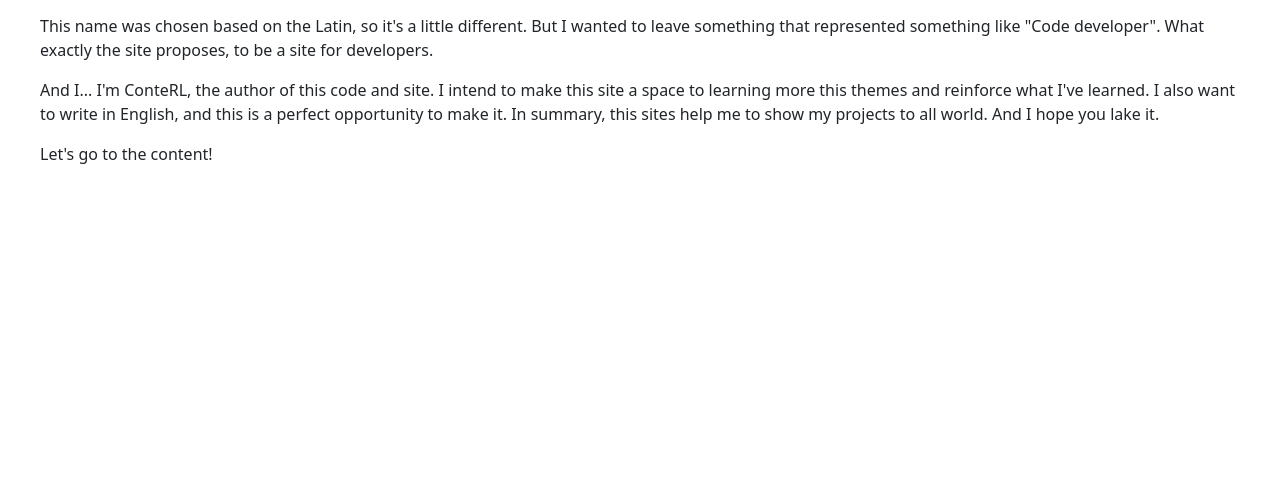
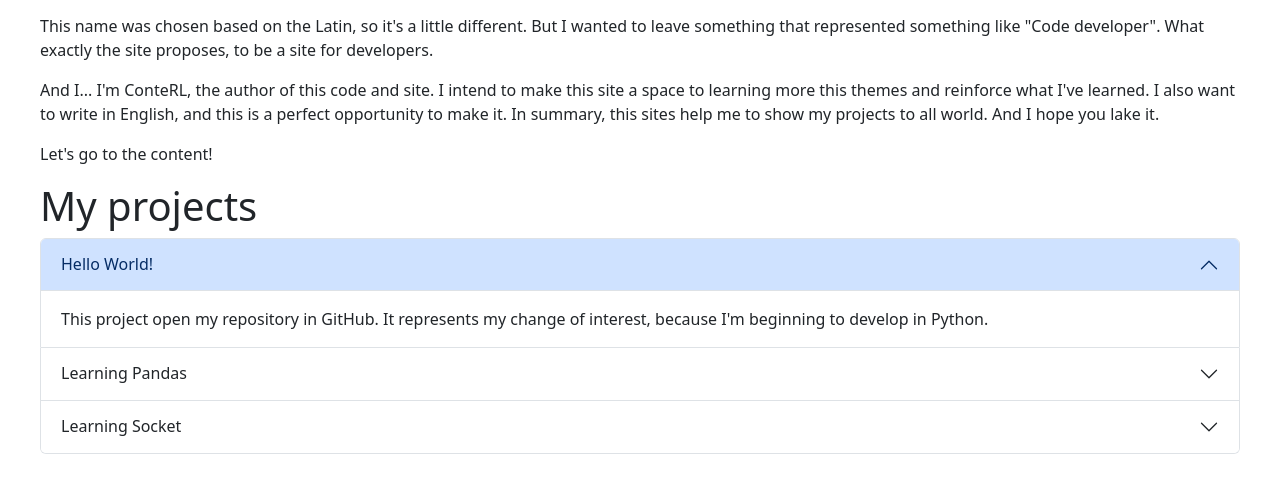
Before and after one commit to ConteRL/codice_elit, a Django app: page / in a window 1280 px wide. Shown: the part 179-672 px from the top of the page. Run offline with Django 4.2, Linux system fonts and the light colour scheme.

Commit message:
Projects

```diff
--- a/home/templates/home/home.html
+++ b/home/templates/home/home.html
@@ -10,4 +10,45 @@
     <p>And I... I'm ConteRL, the author of this code and site. I intend to make this site a space to learning more this themes and reinforce what I've learned. I also want to write in English, and this is a perfect opportunity to make it. In summary, this sites help me to show my projects to all world. And I hope you lake it.</p>
     <p>Let's go to the content!</p>
 </div>
+<div>
+    <h1>My projects</h1>
+    <div class="accordion" id="accordionExample">
+      <div class="accordion-item">
+        <h2 class="accordion-header">
+          <button class="accordion-button" type="button" data-bs-toggle="collapse" data-bs-target="#collapseOne" aria-expanded="true" aria-controls="collapseOne">
+            Hello World!
+          </button>
+        </h2>
+        <div id="collapseOne" class="accordion-collapse collapse show" data-bs-parent="#accordionExample">
+          <div class="accordion-body">
+              This project open my repository in GitHub. It represents my change of interest, because I'm beginning to develop in Python.
+          </div>
+        </div>
+      </div>
+      <div class="accordion-item">
+        <h2 class="accordion-header">
+          <button class="accordion-button collapsed" type="button" data-bs-toggle="collapse" data-bs-target="#collapseTwo" aria-expanded="false" aria-controls="collapseTwo">
+            Learning Pandas
+          </button>
+        </h2>
+        <div id="collapseTwo" class="accordion-collapse collapse" data-bs-parent="#accordionExample">
+          <div class="accordion-body">
+            It's a particular interest. Pandas is a library many speaked about make data manipulation. It's very interesting to many things, math, engineering, science, physics, chemistry, health... Tables and data there are in many matters.
+          </div>
+        </div>
+      </div>
+      <div class="accordion-item">
+        <h2 class="accordion-header">
+          <button class="accordion-button collapsed" type="button" data-bs-toggle="collapse" data-bs-target="#collapseThree" aria-expanded="false" aria-controls="collapseThree">
+            Learning Socket
+          </button>
+        </h2>
+        <div id="collapseThree" class="accordion-collapse collapse" data-bs-parent="#accordionExample">
+          <div class="accordion-body">
+            Socket is a concept that is also heavily worked on in the programming community. I'm going to learn how to make sockets to develop some future projects with a difference, connecting networks and processes.
+          </div>
+        </div>
+      </div>
+    </div>
+</div>
 {% endblock %}
```
